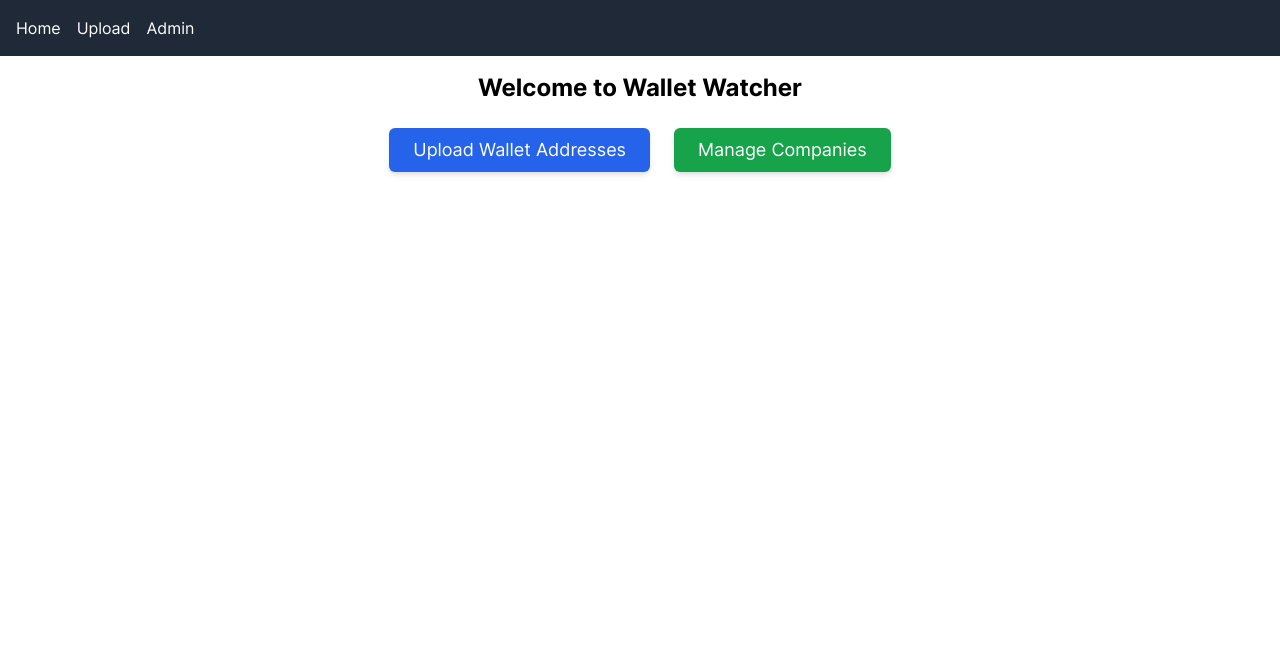
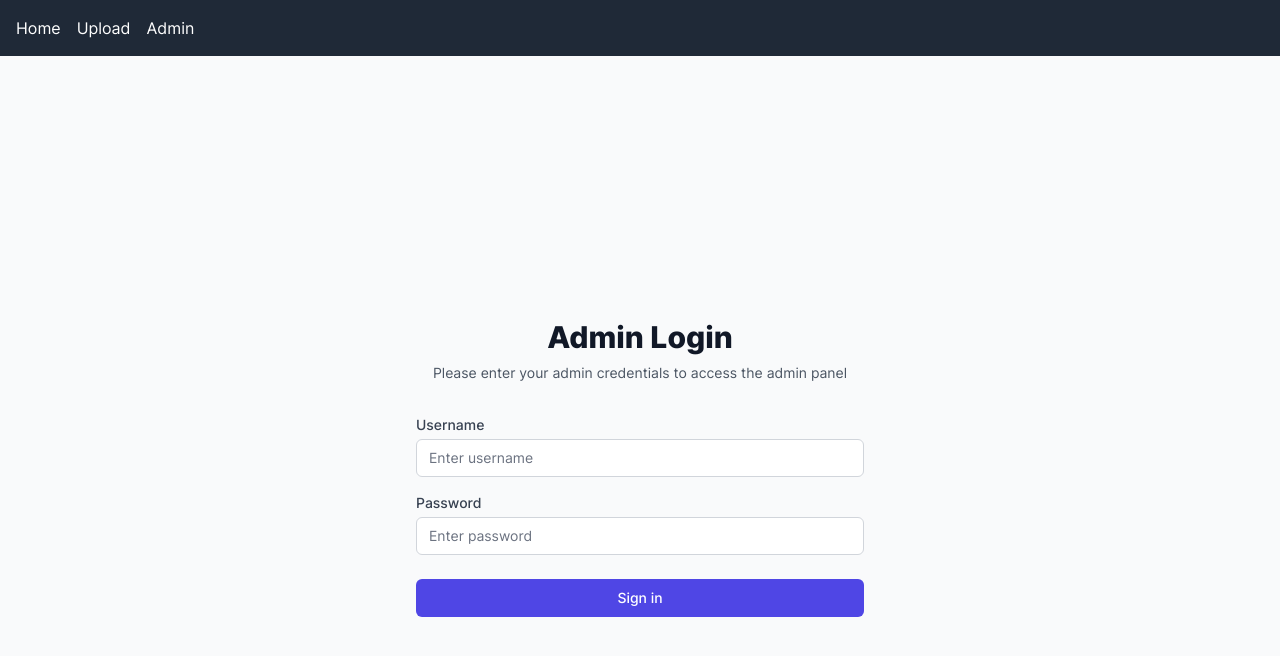
Before and after one commit to lazycoder1/wallet-listener, a Next.js app in the folder frontend/: page / in a window 1280 px wide. Shown: the top 656 px of the page. Built offline with nearby package versions, Linux system fonts and the light colour scheme.

Commit message:
adding security to home page

```diff
--- a/frontend/src/app/page.tsx
+++ b/frontend/src/app/page.tsx
@@ -1,7 +1,11 @@
+'use client';
+
 import Link from 'next/link';
+import ProtectedAdminLayout from '@/components/ProtectedAdminLayout';
 
 export default function Home() {
   return (
+    <ProtectedAdminLayout>
       <div className='container mx-auto p-4'>
         <h1 className='text-2xl font-bold mb-6 text-center'>
           Welcome to Wallet Watcher
@@ -23,5 +27,6 @@ export default function Home() {
         </nav>
         {/* You can add more content to your home page below */}
       </div>
+    </ProtectedAdminLayout>
   );
 }
--- a/frontend/src/app/upload/page.tsx
+++ b/frontend/src/app/upload/page.tsx
@@ -2,6 +2,7 @@
 
 import { useState, useEffect } from 'react';
 import Papa, { ParseResult } from 'papaparse';
+import ProtectedAdminLayout from '@/components/ProtectedAdminLayout';
 
 // Define types for what we expect from the backend
 interface BackendImportResponse {
@@ -243,6 +244,7 @@ export default function UploadPage() {
   };
 
   return (
+    <ProtectedAdminLayout>
       <div className='container mx-auto p-4'>
         <h1 className='text-2xl font-bold mb-4'>Upload Addresses to Backend</h1>
 
@@ -276,9 +278,9 @@ export default function UploadPage() {
             filteredCompanies.length === 0 &&
             !companiesError && (
               <p className='text-sm text-yellow-700 mt-1'>
-              No companies with active Slack configurations (Channel ID set and
-              enabled) were found. Please configure Slack for a company before
-              uploading addresses for it.
+                No companies with active Slack configurations (Channel ID set
+                and enabled) were found. Please configure Slack for a company
+                before uploading addresses for it.
               </p>
             )}
         </div>
@@ -392,5 +394,6 @@ export default function UploadPage() {
           </div>
         )}
       </div>
+    </ProtectedAdminLayout>
   );
 }
```
Lines whose indentation alone changed are shown as unchanged.
